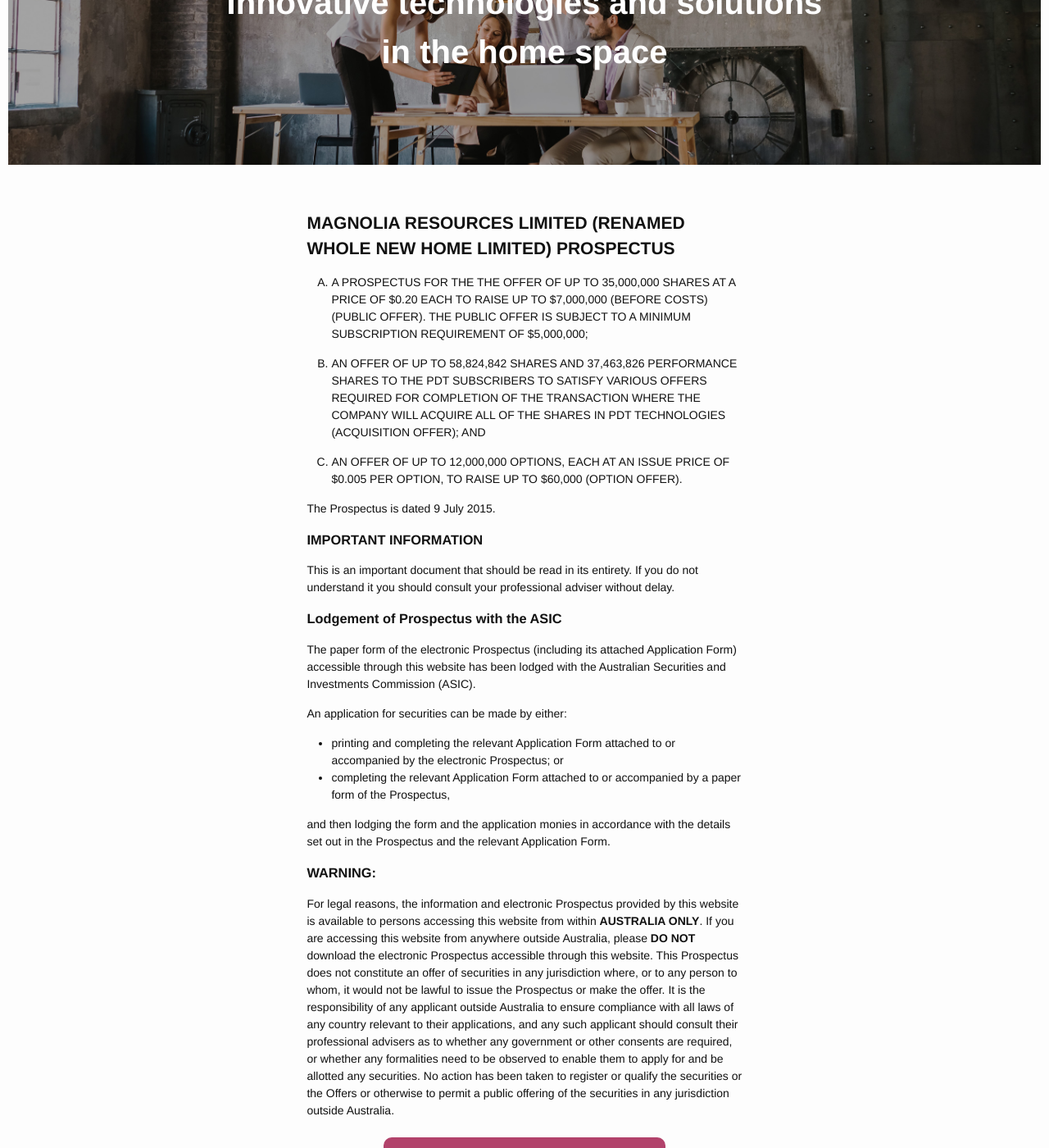
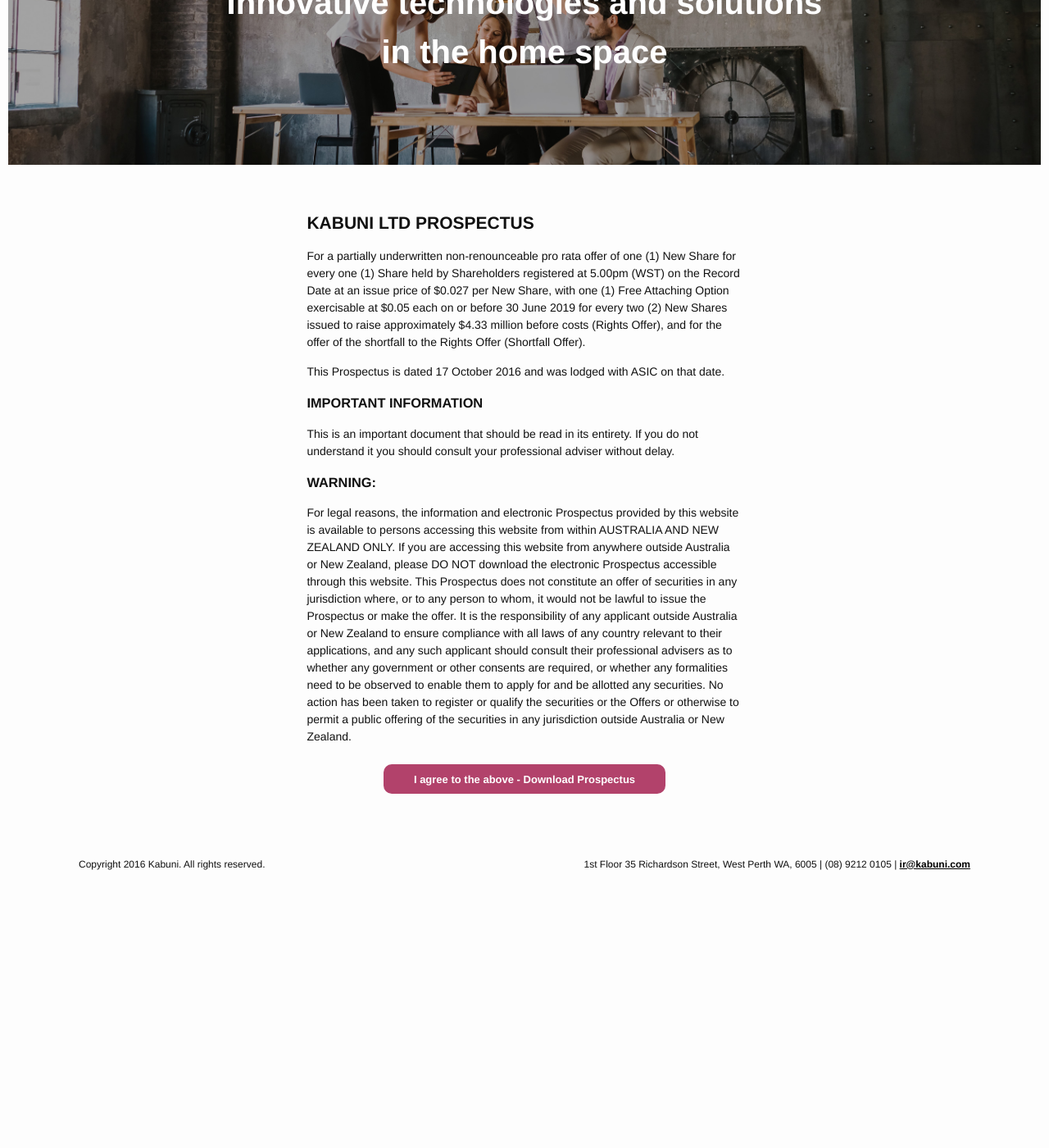
Before and after one commit to wholenewhomecorp/wholenewhomecorp.github.io, a Jekyll site: the page built from prospectus.html, in a window 1280 px wide and 1400 px high, scrolled down 238 px. Shown: the whole window at 82% size. Built offline with Jekyll 4.4.1, drawn with Linux system fonts in a browser that asks for light colours; nearby versions of some CDN libraries; after the commit the page ends 1326 px from its top, so only the background shows below that; some of the changed text lies outside the part shown.

Commit message:
prospectus

```diff
--- a/_includes/footer.html
+++ b/_includes/footer.html
@@ -1,7 +1,7 @@
 
 <div class="footer container">
   <p class="small-text pull-left">
-    Copyright 2015 Kabuni. All rights reserved.
+    Copyright {{ site.time | date: '%Y' }} Kabuni. All rights reserved.
   </p>
   <p class="small-text pull-right">
     1st Floor 35 Richardson Street, West Perth WA, 6005 | (08) 9212 0105 |
--- a/prospectus.html
+++ b/prospectus.html
@@ -12,33 +12,29 @@
 
 <section class="container">
   <div class="small-container">
-    <h1>MAGNOLIA RESOURCES LIMITED (RENAMED WHOLE NEW HOME LIMITED)
+    <h1>KABUNI LTD
     PROSPECTUS</h1>
-    <ol class="upper-alpha">
-      <li>A PROSPECTUS FOR THE
-      THE OFFER OF UP TO 35,000,000 SHARES AT A PRICE OF $0.20 EACH TO RAISE UP TO $7,000,000 (BEFORE COSTS) (PUBLIC OFFER). THE PUBLIC OFFER IS SUBJECT TO A MINIMUM SUBSCRIPTION REQUIREMENT OF $5,000,000;</li>
-      <li>AN OFFER OF UP TO 58,824,842 SHARES AND 37,463,826 PERFORMANCE SHARES TO THE PDT SUBSCRIBERS TO SATISFY VARIOUS OFFERS REQUIRED FOR COMPLETION OF THE TRANSACTION WHERE THE COMPANY WILL ACQUIRE ALL OF THE SHARES IN PDT TECHNOLOGIES (ACQUISITION OFFER); AND</li>
-      <li>AN OFFER OF UP TO 12,000,000 OPTIONS, EACH AT AN ISSUE PRICE OF $0.005 PER OPTION, TO RAISE UP TO $60,000 (OPTION OFFER).</li>
-    </ol>
-
-    <p>The Prospectus is dated 9 July 2015.</p>
-
+    <p>For a partially underwritten non-renounceable pro rata offer of one (1) New Share for every one (1) Share held by Shareholders registered at 5.00pm
+      (WST) on the Record Date at an issue price of $0.027 per New Share, with one (1) Free Attaching Option exercisable at $0.05 each on or before 30
+       June 2019 for every two (2) New Shares issued  to raise approximately $4.33 million before costs (Rights Offer),
+       and for the offer of the shortfall to the Rights Offer (Shortfall Offer).</p>
+    <p>This Prospectus is dated 17 October 2016 and was lodged with ASIC on that date.</p>
     <h3>IMPORTANT INFORMATION</h3>
     <p>This is an important document that should be read in its entirety. If you do not understand it you should consult your professional adviser without delay.</p>
-    <h3>Lodgement of Prospectus with the ASIC</h3>
-    <p>The paper form of the electronic Prospectus (including its attached Application Form) accessible through this website has been lodged with the Australian Securities and Investments Commission (ASIC).</p>
-    <p>An application for securities can be made by either:</p>
-    <ul>
-      <li>printing and completing the relevant Application Form attached to or accompanied by the electronic Prospectus; or</li>
-      <li>completing the relevant Application Form attached to or accompanied by a paper form of the Prospectus,</li>
-    </ul>
-    <p>and then lodging the form and the application monies in accordance with the details set out in the Prospectus and the relevant Application Form.</p>
     <h3>WARNING:</h3>
-    <p>For legal reasons, the information and electronic Prospectus provided by this website is available to persons accessing this website from within <span class="bold">AUSTRALIA ONLY</span>.  If you are accessing this website from anywhere outside Australia, please <span class="bold">DO NOT</span> download the electronic Prospectus accessible through this website.
-    This Prospectus does not constitute an offer of securities in any jurisdiction where, or to any person to whom, it would not be lawful to issue the Prospectus or make the offer. It is the responsibility of any applicant outside Australia to ensure compliance with all laws of any country relevant to their applications, and any such applicant should consult their professional advisers as to whether any government or other consents are required, or whether any formalities need to be observed to enable them to apply for and be allotted any securities.
-    No action has been taken to register or qualify the securities or the Offers or otherwise to permit a public offering of the securities in any jurisdiction outside Australia.</p>
+    <p>For legal reasons, the information and electronic Prospectus provided by this website is available to
+      persons accessing this website from within AUSTRALIA AND NEW ZEALAND ONLY. If you are accessing this
+      website from anywhere outside Australia or New Zealand, please DO NOT download the electronic
+      Prospectus accessible through this website. This Prospectus does not constitute an offer of
+      securities in any jurisdiction where, or to any person to whom, it would not be lawful to issue the
+      Prospectus or make the offer. It is the responsibility of any applicant outside Australia or New Zealand
+      to ensure compliance with all laws of any country relevant to their applications, and any such applicant
+      should consult their professional advisers as to whether any government or other consents are required,
+      or whether any formalities need to be observed to enable them to apply for and be allotted any securities.
+      No action has been taken to register or qualify the securities or the Offers or otherwise to permit a
+      public offering of the securities in any jurisdiction outside Australia or New Zealand.</p>
     <div class="center-items">
-      <a href="/assets/MagnoliaResourcesProspectus13Jul15.pdf" class="btn-pink btn-center">I agree to the above - Download Prospectus</a>
+      <a href="/assets/KBU-RightsOfferProspectus17October2016.pdf" class="btn-pink btn-center" target="_blank">I agree to the above - Download Prospectus</a>
     </div>
   </div>
 </section>
```
Also changed, not shown: 1 other file.
